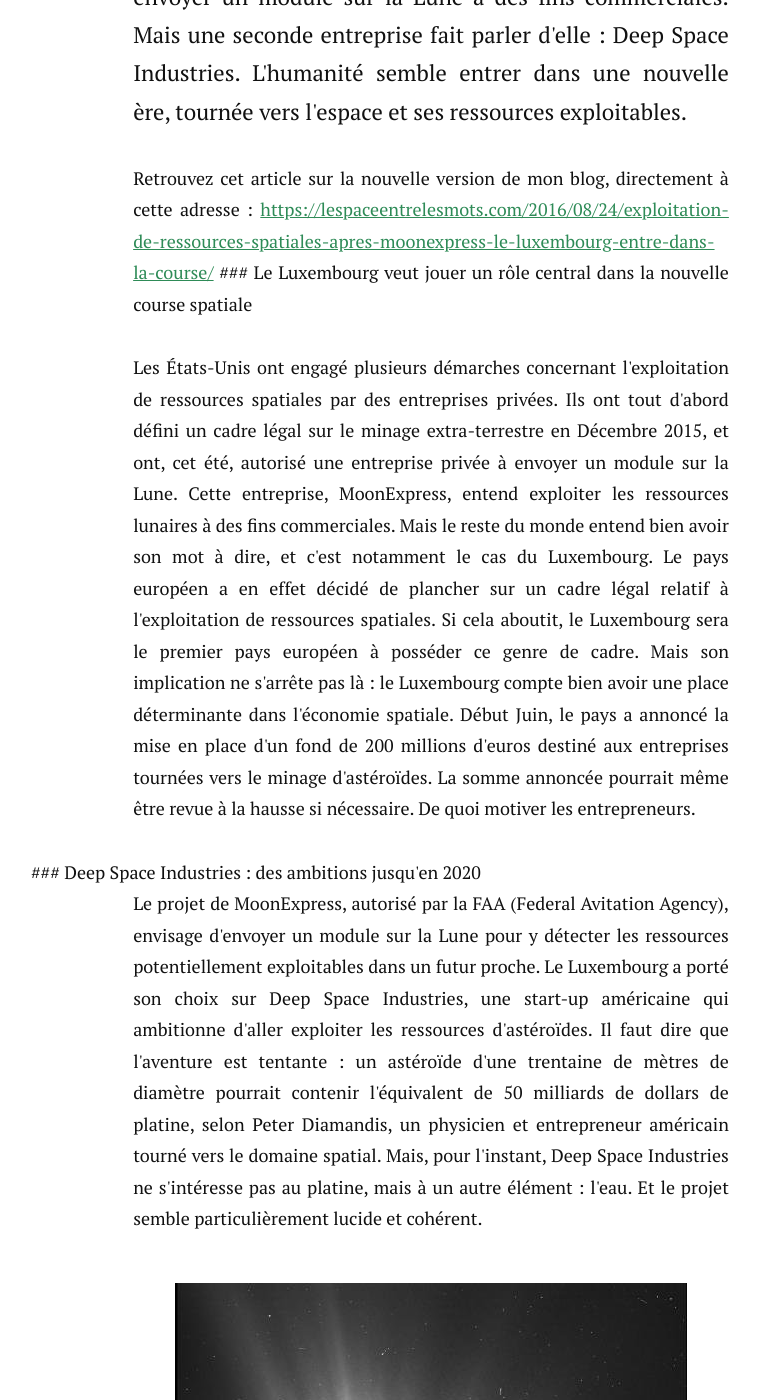
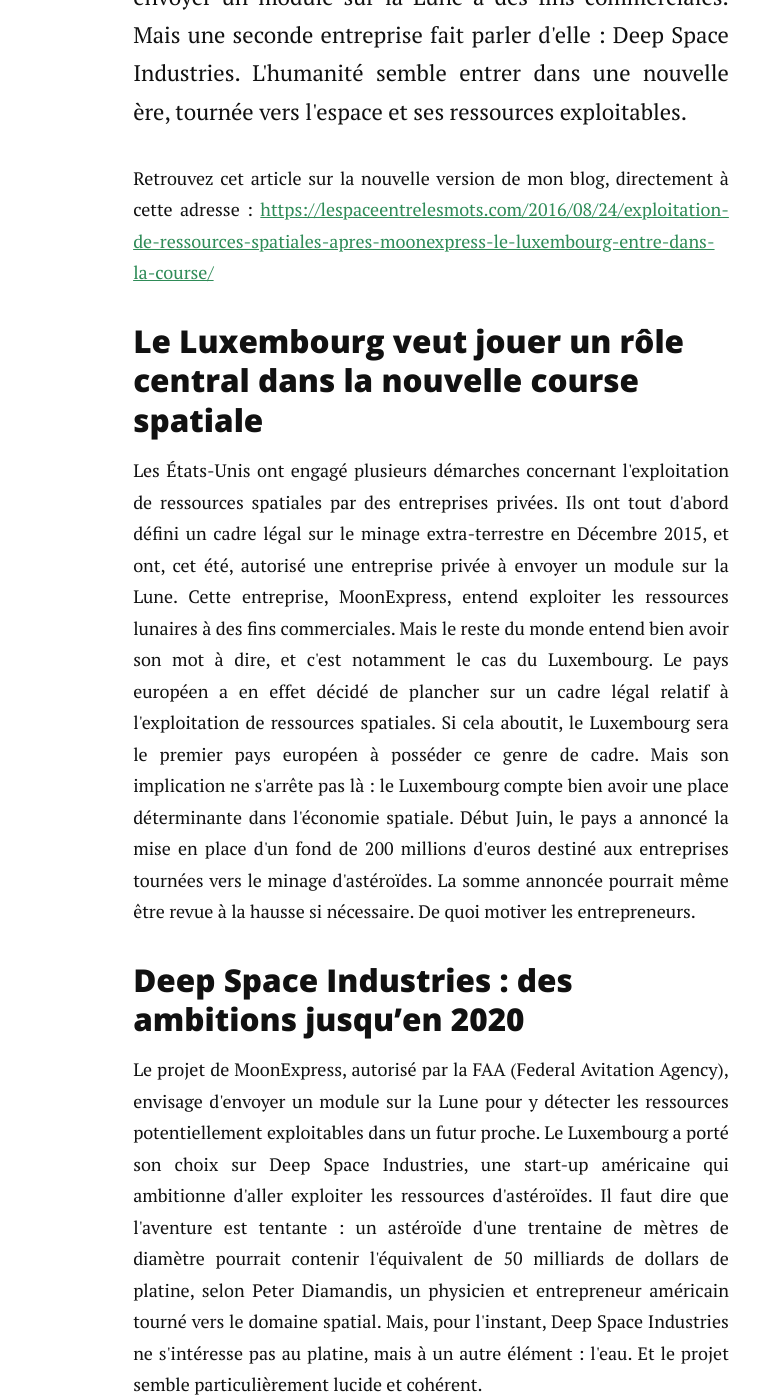
Before and after one commit to charlesgabouleaud/charlesgabouleaud.github.io, a Jekyll site: the page built from _posts/2016-08-24-Exploitation-ressources-spatiales-Luxembourg.markdown, in a window 1280 px wide and 1400 px high, scrolled down 1105 px. Shown: the whole window, without its empty margins (209-969 px from the left). Built offline with Jekyll 4.4.1, drawn with Linux system fonts in a browser that asks for light colours; nearby versions of some CDN libraries; comment, search, counter and statistics services are not loaded; some of the changed text lies outside the part shown.

Commit message:
Update 2016-08-24-Exploitation-ressources-spatiales-Luxembourg.markdown

```diff
--- a/_posts/2016-08-24-Exploitation-ressources-spatiales-Luxembourg.markdown
+++ b/_posts/2016-08-24-Exploitation-ressources-spatiales-Luxembourg.markdown
@@ -8,7 +8,8 @@
 
 <p class="intro" style="text-align: justify;"><span class="dropcap">J</span>e parlais il y a quelques jours de la société <a href="http://www.charlesgabouleaud.fr/blog/MoonExpress-grand-pas-pour-lhumanite/">MoonExpress</a>, qui a obtenu le feu vert de la FAA pour envoyer un module sur la Lune à des fins commerciales. Mais une seconde entreprise fait parler d'elle : Deep Space Industries. L'humanité semble entrer dans une nouvelle ère, tournée vers l'espace et ses ressources exploitables.</p>
 
-<p style="text-align: justify;"> Retrouvez cet article sur la nouvelle version de mon blog, directement à cette adresse : <a href="https://lespaceentrelesmots.com/2016/08/24/exploitation-de-ressources-spatiales-apres-moonexpress-le-luxembourg-entre-dans-la-course/">https://lespaceentrelesmots.com/2016/08/24/exploitation-de-ressources-spatiales-apres-moonexpress-le-luxembourg-entre-dans-la-course/</a>
+<p style="text-align: justify;"> Retrouvez cet article sur la nouvelle version de mon blog, directement à cette adresse : <a href="https://lespaceentrelesmots.com/2016/08/24/exploitation-de-ressources-spatiales-apres-moonexpress-le-luxembourg-entre-dans-la-course/">https://lespaceentrelesmots.com/2016/08/24/exploitation-de-ressources-spatiales-apres-moonexpress-le-luxembourg-entre-dans-la-course/</a> </p>
+
 
 ### Le Luxembourg veut jouer un rôle central dans la nouvelle course spatiale
 
```
